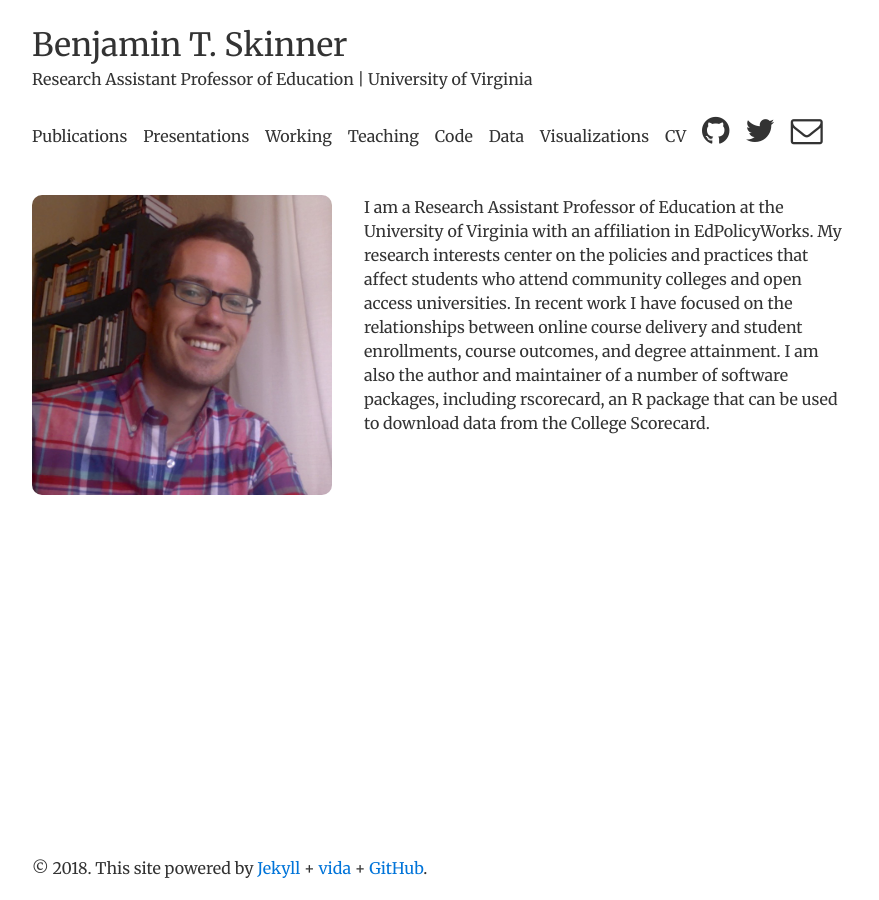
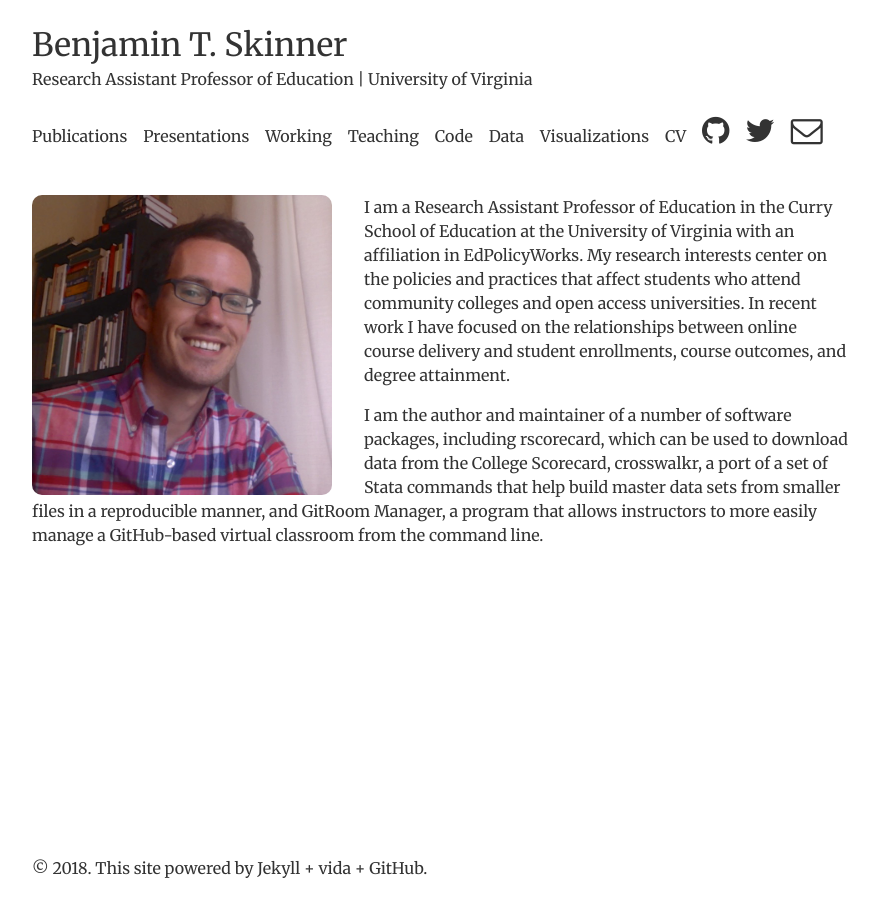
Before and after one commit to btskinner/btskinner.github.io, a Jekyll site: the page built from index.md, in a window 1280 px wide. Shown: the whole page, without its empty margins (200-1079 px from the left). Built offline with Jekyll 4.4.1, drawn with Linux system fonts in a browser that asks for light colours.

Commit message:
general updates

```diff
--- a/_sass/_custom.scss
+++ b/_sass/_custom.scss
@@ -90,18 +90,18 @@ img.centerpic {
 /* Linking hovering
 -------------------------------------------------- */
 
-a.iconlink:link, li ul.posts li a:link {
+a:link, a.iconlink:link, li ul.posts li a:link {
     color: $text-color;
 }
 
-a.iconlink:visited, ul.posts li a:visited {
+a:visited, a.iconlink:visited, ul.posts li a:visited {
     color: $text-color;
 }
 
-a.iconlink:hover, ul.posts li a:hover {
+a:hover, a.iconlink:hover, ul.posts li a:hover {
     color: $link-color;
 }
 
-a.iconlink:active, ul.posts li a:active {
+a:active, a.iconlink:active, ul.posts li a:active {
     color: $link-color;
 }
--- a/index.md
+++ b/index.md
@@ -5,12 +5,23 @@ layout: page
 <img class="centerpic" src="{{ site.baseurl }}/images/btskinner.jpg"
 style="width: 300px;"/>
 
-I am a Research Assistant Professor of Education at the University of
-Virginia with an affiliation in EdPolicyWorks. My research interests
-center on the policies and practices that affect students who attend
-community colleges and open access universities. In recent work I have
-focused on the relationships between online course delivery and
-student enrollments, course outcomes, and degree attainment. I am
-also the author and maintainer of a number of software packages,
-including rscorecard, an R package that can be used to download data
-from the College Scorecard.
+I am a Research Assistant Professor of [Education in the Curry School
+of Education at the University of
+Virginia](https://curry.virginia.edu) with an affiliation in
+[EdPolicyWorks](https://curry.virginia.edu/faculty-research/centers-labs-projects/edpolicyworks). My
+research interests center on the policies and practices that affect
+students who attend community colleges and open access
+universities. In recent work I have focused on the relationships
+between online course delivery and student enrollments, course
+outcomes, and degree attainment.
+
+I am the author and maintainer of a number of software packages,
+including [rscorecard](https://www.btskinner.me/rscorecard/), which
+can be used to download data from the [College
+Scorecard](https://collegescorecard.ed.gov),
+[crosswalkr](https://www.btskinner.me/crosswalkr/), a port of a [set
+of Stata commands](https://github.com/slhudson/rename-and-encode) that
+help build master data sets from smaller files in a reproducible
+manner, and [GitRoom Manager](https://www.btskinner.me/grm/), a
+program that allows instructors to more easily manage a GitHub-based
+virtual classroom from the command line.
```
Also changed, not shown: bibliography/skinnercv_web.bib (+26 -8 lines), 9 other files.
